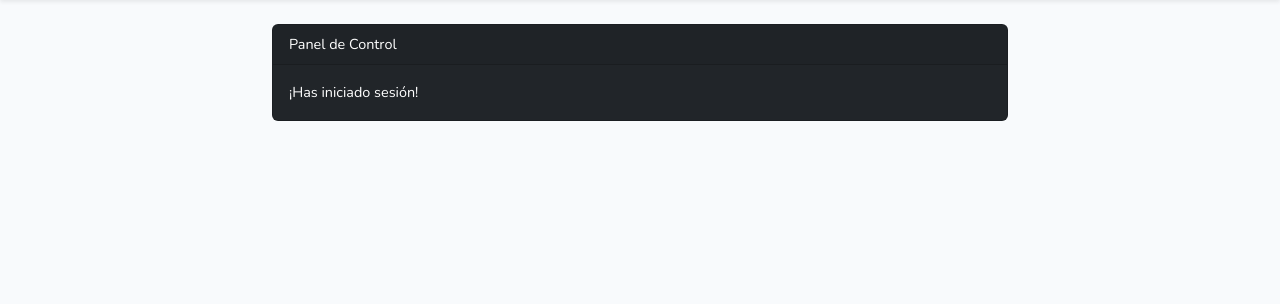
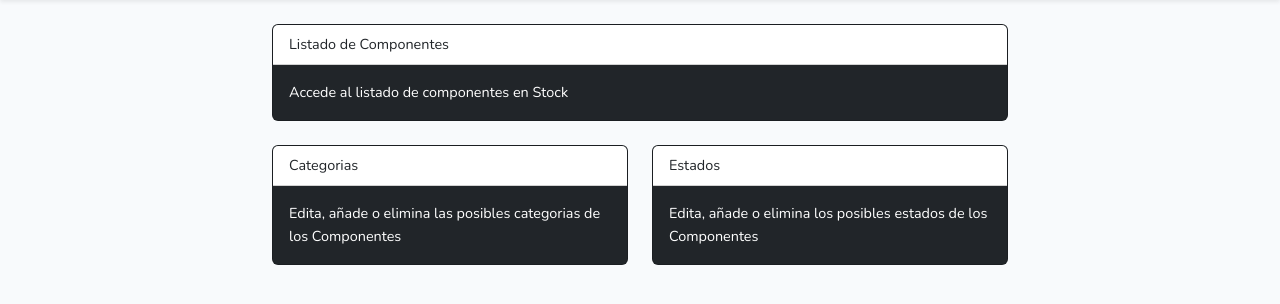
Before and after one commit to timetravel03/componentes_app, a Laravel app: page /home in a window 1280 px wide. Shown: the part 55-359 px from the top of the page. Run offline with Laravel 10, Linux system fonts and the light colour scheme; a user stored in the database is signed in; data comes from the database, SQL or seed files in the repository; style sheets or scripts are compiled from the project's sources; some libraries are stand-ins or nearby versions.

Commit message:
ultimo commit domingo

```diff
--- a/resources/css/custom_app.css
+++ b/resources/css/custom_app.css
@@ -2,3 +2,11 @@
     background-color: #001f3f;
     color: #fff;
 }
+
+.hover-zoom {
+    transition: transform .2s;
+}
+
+.hover-zoom:hover {
+    transform: scale(1.05);
+}
--- a/resources/views/home.blade.php
+++ b/resources/views/home.blade.php
@@ -4,27 +4,39 @@
 <div class="container">
     <div class="row justify-content-center">
         <div class="col-md-8">
-            <div class="card bg-dark text-white">
-                <div class="card-header">{{ __('Dashboard') }}</div>
+            <a href="{{route('componentes.index')}}" class="text-decoration-none">
+                <div class="card bg-dark text-white hover-zoom">
+                    <div class="card-header bg-white text-dark">Listado de Componentes</div>
 
-                <div class="card-body">
-                    @if (session('status'))
-                    <div class="alert alert-success" role="alert">
-                        {{ session('status') }}
+                    <div class="card-body">
+                        Accede al listado de componentes en Stock
                     </div>
-                    @endif
-
-                    {{ __('You are logged in!') }}
                 </div>
-            </div>
+            </a>
         </div>
     </div>
-    <div class="row justify-content-center">
+    <div class="row justify-content-center mt-4">
         <div class="col-md-4">
+            <a href="{{route('categorias.index')}}" class="text-decoration-none">
+                <div class="card bg-dark text-white hover-zoom">
+                    <div class="card-header bg-white text-dark">Categorias</div>
 
+                    <div class="card-body">
+                        Edita, añade o elimina las posibles categorias de los Componentes
+                    </div>
+                </div>
+            </a>
         </div>
         <div class="col-md-4">
+            <a href="{{route('estados.index')}}" class="text-decoration-none">
+                <div class="card bg-dark text-white hover-zoom">
+                    <div class="card-header bg-white text-dark">Estados</div>
 
+                    <div class="card-body">
+                        Edita, añade o elimina los posibles estados de los Componentes
+                    </div>
+                </div>
+            </a>
         </div>
     </div>
 </div>
--- a/resources/views/layouts/app.blade.php
+++ b/resources/views/layouts/app.blade.php
@@ -14,7 +14,7 @@
     <link href="https://fonts.bunny.net/css?family=Nunito" rel="stylesheet">
 
     <!-- Scripts (+CSS) -->
-    @vite(['resources/sass/app.scss', 'resources/js/app.js', 'resouces/css/custom_app.css'])
+    @vite(['resources/sass/app.scss', 'resources/js/app.js', 'resources/css/custom_app.css'])
 </head>
 <body>
     <div id="app">
--- a/vite.config.js
+++ b/vite.config.js
@@ -7,6 +7,7 @@ export default defineConfig({
             input: [
                 'resources/sass/app.scss',
                 'resources/js/app.js',
+                'resources/css/custom_app.css'
             ],
             refresh: true,
         }),
```
